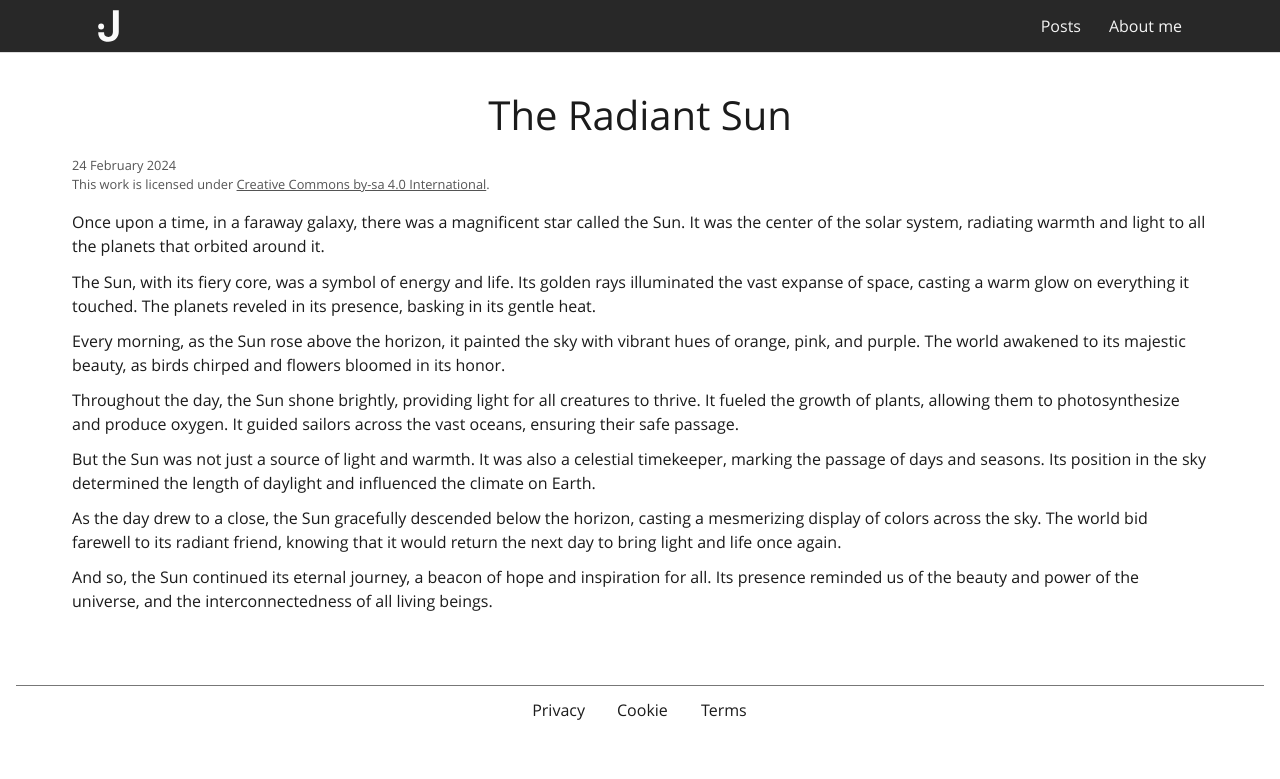
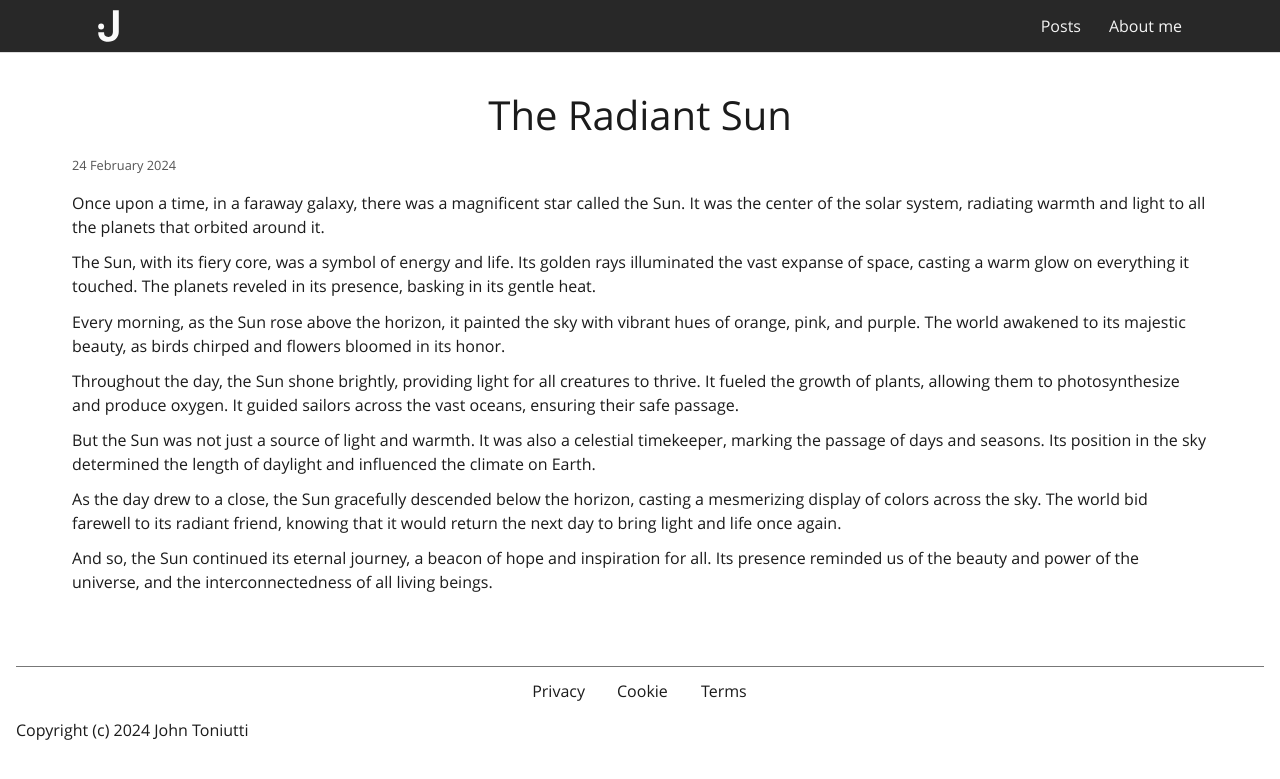
Before and after one commit to jotonedev/jekyll-theme-tallneck, a Jekyll site: the page built from _posts/2024-02-24-test-05.md, in a window 1280 px wide. Shown: the top 779 px of the page. Built offline with Jekyll 4.4.1, drawn with Linux system fonts in a browser that asks for light colours.

Commit message:
Move copyright notice

```diff
--- a/_includes/footer.html
+++ b/_includes/footer.html
@@ -5,4 +5,7 @@
         <a href="{{ '/cookie' | relative_url }}" rel="noopener noreferrer">Cookie</a>
         <a href="{{ '/terms' | relative_url }}" rel="noopener noreferrer">Terms</a>
     </nav>
+    {% if include.text %}
+    <p class="footer-text">{{include.text}}</p>
+    {% endif %}
 </footer>
--- a/_layouts/base.html
+++ b/_layouts/base.html
@@ -8,6 +8,6 @@
     {{ content }}
 </main>
 
-{% include footer.html %}
+{% include footer.html text=site.copyright %}
 </body>
 </html>
--- a/_layouts/post.html
+++ b/_layouts/post.html
@@ -10,11 +10,7 @@ layout: base
         <time datetime="{{ page.date | date_to_xmlschema }}" itemprop="datePublished">
             {{ page.date | date: "%-d %B %Y" }}
         </time>
-        <br>
-        This work is licensed under
-        <a href="http://creativecommons.org/licenses/by-sa/4.0/" aria-label="Creative Commons License">
-            Creative Commons by-sa 4.0 International</a>.
-        </p>
+    </p>
     {% endif %}
 </div>
 
```
